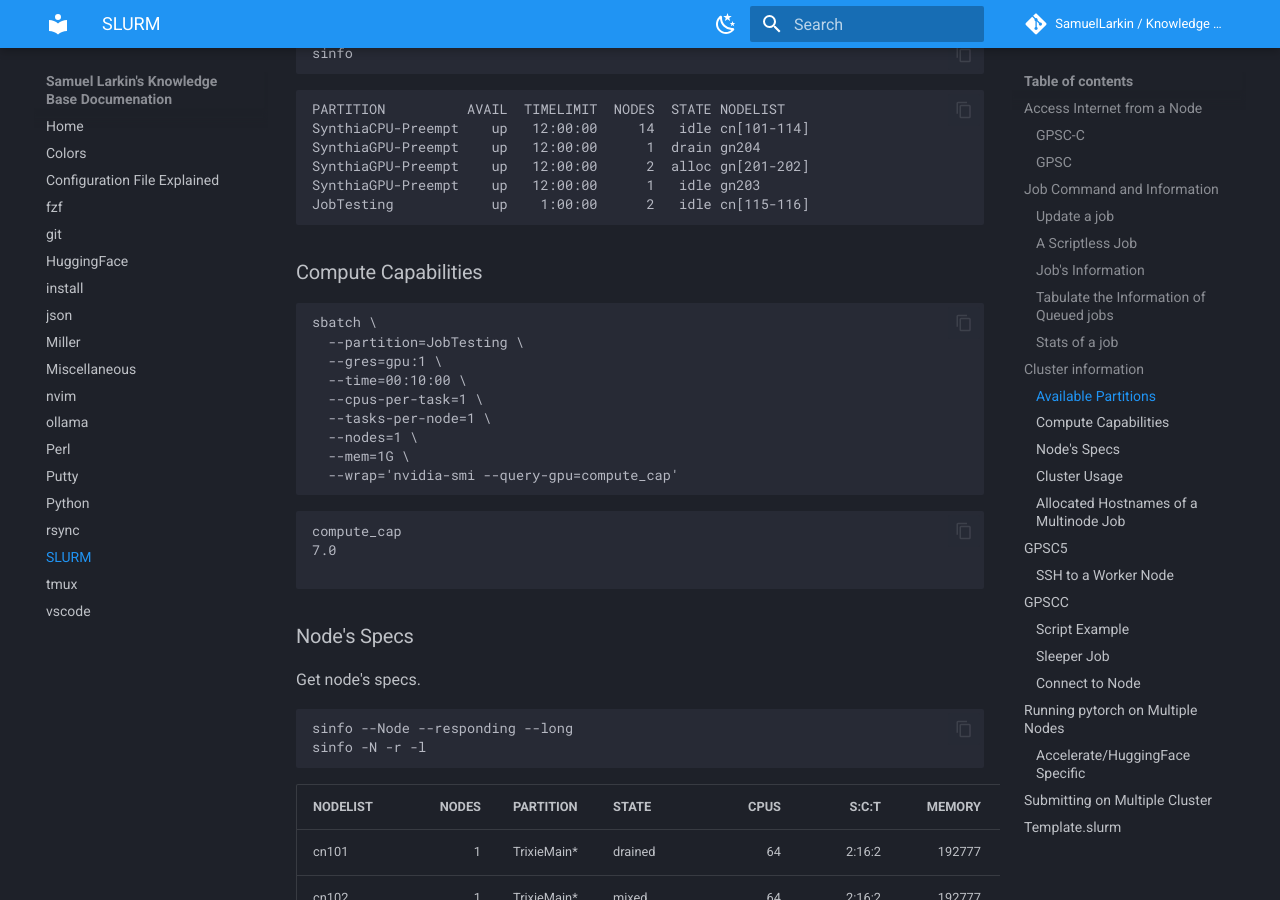
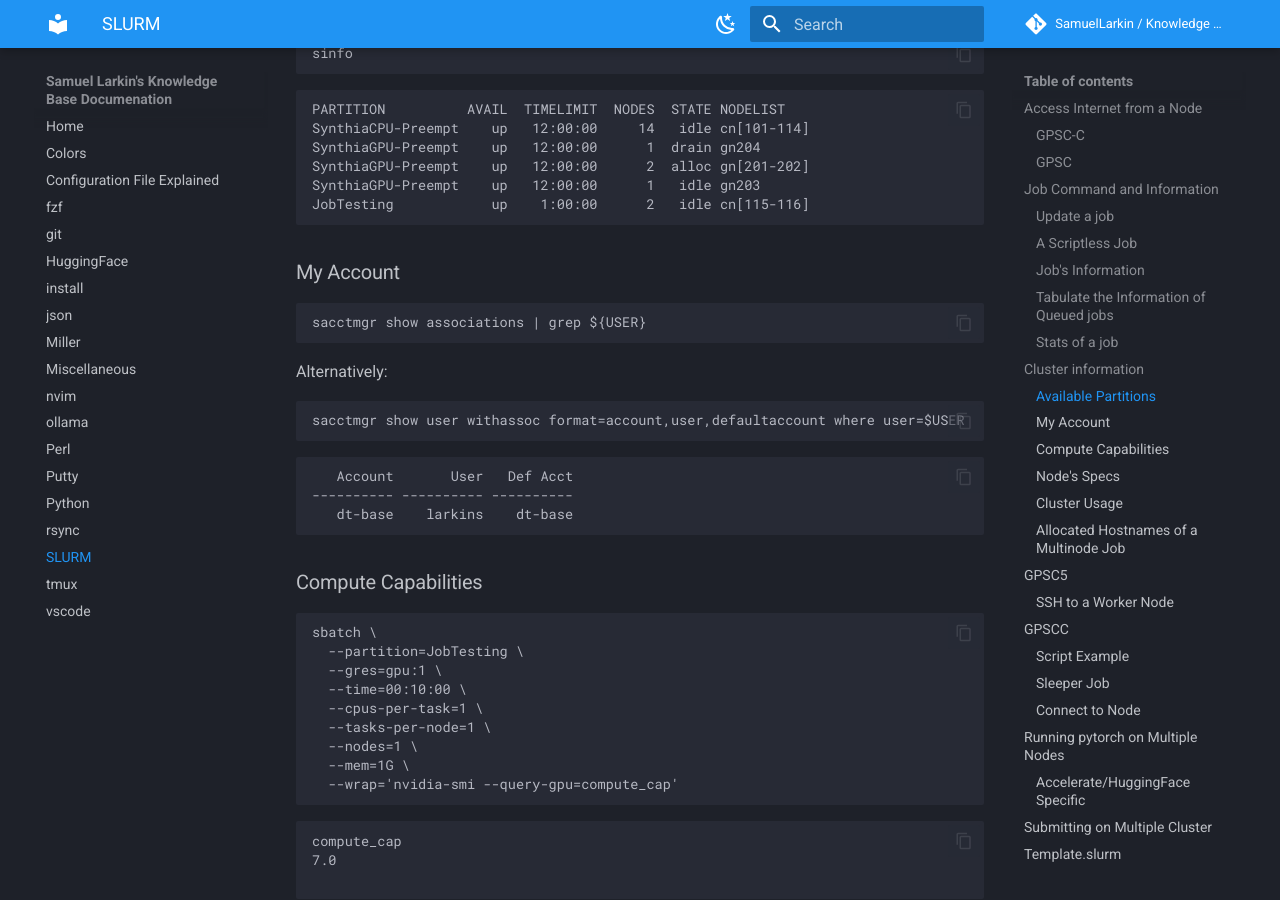
Before and after one commit to SamuelLarkin/kb, an MkDocs documentation site: the page built from docs/slurm.md, in a window 1280 px wide and 900 px high, scrolled down 3806 px. Built offline with MkDocs 1.6.1 and Material for MkDocs 9.7.7, drawn with Linux system fonts in a browser that asks for light colours; comment, search, counter and statistics services are not loaded; the version menu is left out.

Commit message:
docs(slurm): my account

````diff
--- a/docs/slurm.md
+++ b/docs/slurm.md
@@ -207,6 +207,24 @@ SynthiaGPU-Preempt    up   12:00:00      1  drain gn204
 SynthiaGPU-Preempt    up   12:00:00      2  alloc gn[201-202]
 SynthiaGPU-Preempt    up   12:00:00      1   idle gn203
 JobTesting            up    1:00:00      2   idle cn[115-116]
+```
+
+### My Account
+
+```sh
+sacctmgr show associations | grep ${USER}
+```
+
+Alternatively:
+
+```sh
+sacctmgr show user withassoc format=account,user,defaultaccount where user=$USER
+```
+
+```sh
+   Account       User   Def Acct
+---------- ---------- ----------
+   dt-base    larkins    dt-base
 ```
 
 ### Compute Capabilities
````
